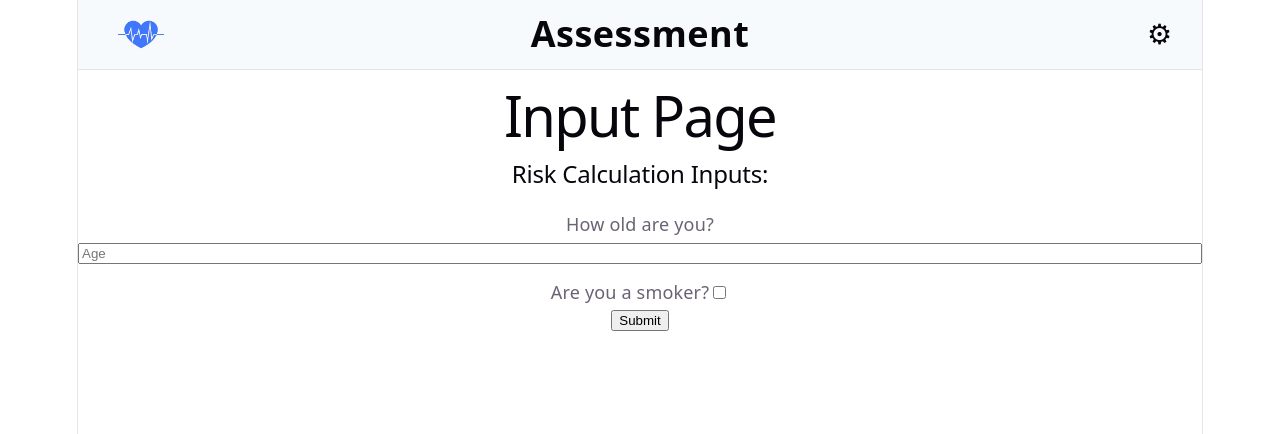
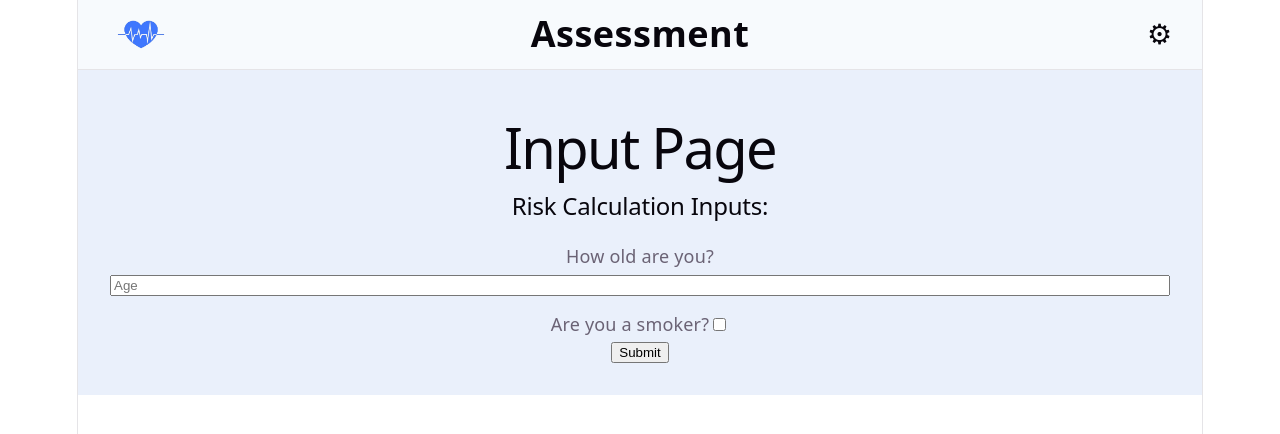
Before and after one commit to RackyDay/ai-cardiometabolic-risk, a React app in the folder frontend/: page / in a window 1280 px wide. Shown: the top 434 px of the page. Built offline with nearby package versions, Linux system fonts and the light colour scheme; the HTML template or start-up script is replaced by a standard one.

Commit message:
Added side navigation bar including logic to exclude it in input form page.

```diff
--- a/frontend/src/App.css
+++ b/frontend/src/App.css
@@ -1,7 +1,23 @@
-.app-shell {
+.app-layout {
   min-height: 100vh;
+}
+
+.app-body {
+  min-height: calc(100vh - 70px);
+}
+
+.app-body.with-sidebar {
+  display: grid;
+  grid-template-columns: 180px 1fr;
+}
+
+.app-body.no-sidebar {
+  display: block;
 }
 
 .app-content {
   background: #eaf0fb;
+  padding: 32px;
+  box-sizing: border-box;
+  overflow-x: hidden;
 }
--- a/frontend/src/App.jsx
+++ b/frontend/src/App.jsx
@@ -1,16 +1,24 @@
 import { BrowserRouter, Routes, Route } from "react-router-dom";
-import MenuBar from "./components/MenuBar";
+import "./App.css";
 import InputPage from "./pages/inputs";
 import DashboardPage from "./pages/dashboard";
 import LearnPage from "./pages/learn";
 import { RiskProvider } from "./pages/RiskContext";
+import MenuBar from "./components/MenuBar";
+import SideNav from "./components/SideNav";
+import useAppLayoutViewModel from "./viewmodels/useAppLayoutViewModel";
 
-function App() {
+function AppLayout() {
+  // Indicator for side navbar visibility
+  const { shouldShowSideNav } = useAppLayoutViewModel();
+
   return (
-    <BrowserRouter>
-      <RiskProvider>
-        <div className="app-shell">
+    <div className="app-layout">
       <MenuBar />
+
+      <div className={shouldShowSideNav ? "app-body with-sidebar" : "app-body no-sidebar"}>
+        {shouldShowSideNav && <SideNav />}
+
         <main className="app-content">
           <Routes>
             <Route path="/" element={<InputPage />} />
@@ -19,6 +27,15 @@ function App() {
           </Routes>
         </main>
       </div>
+    </div>
+  );
+}
+
+function App() {
+  return (
+    <BrowserRouter>
+      <RiskProvider>
+        <AppLayout />
       </RiskProvider>
     </BrowserRouter>
   );
--- a/frontend/src/components/SideNav.css
+++ b/frontend/src/components/SideNav.css
@@ -0,0 +1,33 @@
+.side-nav {
+  min-height: calc(100vh - 70px);
+  background: #eef2f7;
+  border-right: 1px solid var(--border);
+  padding: 24px 12px;
+  box-sizing: border-box;
+}
+
+.side-nav-links {
+  display: grid;
+  gap: 10px;
+}
+
+.side-nav-link {
+  display: block;
+  text-decoration: none;
+  color: var(--text);
+  padding: 10px 14px;
+  border-radius: 10px;
+  font-size: 15px;
+  text-align: left;
+}
+
+.side-nav-link:hover {
+  background: rgba(63, 115, 246, 0.08);
+  color: #3f73f6;
+}
+
+.side-nav-link.active {
+  background: #ffffff;
+  color: #3f73f6;
+  font-weight: 600;
+}
--- /dev/null
+++ b/frontend/src/viewmodels/useAppLayoutViewModel.js
@@ -0,0 +1,15 @@
+import { useLocation } from "react-router-dom";
+
+// Logic for hiding navbar on specific pages
+function useAppLayoutViewModel() {
+  const location = useLocation();
+
+  const pagesWithoutSideNav = ["/"];
+  const shouldShowSideNav = !pagesWithoutSideNav.includes(location.pathname);
+
+  return {
+    shouldShowSideNav,
+  };
+}
+
+export default useAppLayoutViewModel;
```
Lines whose indentation alone changed are shown as unchanged.
